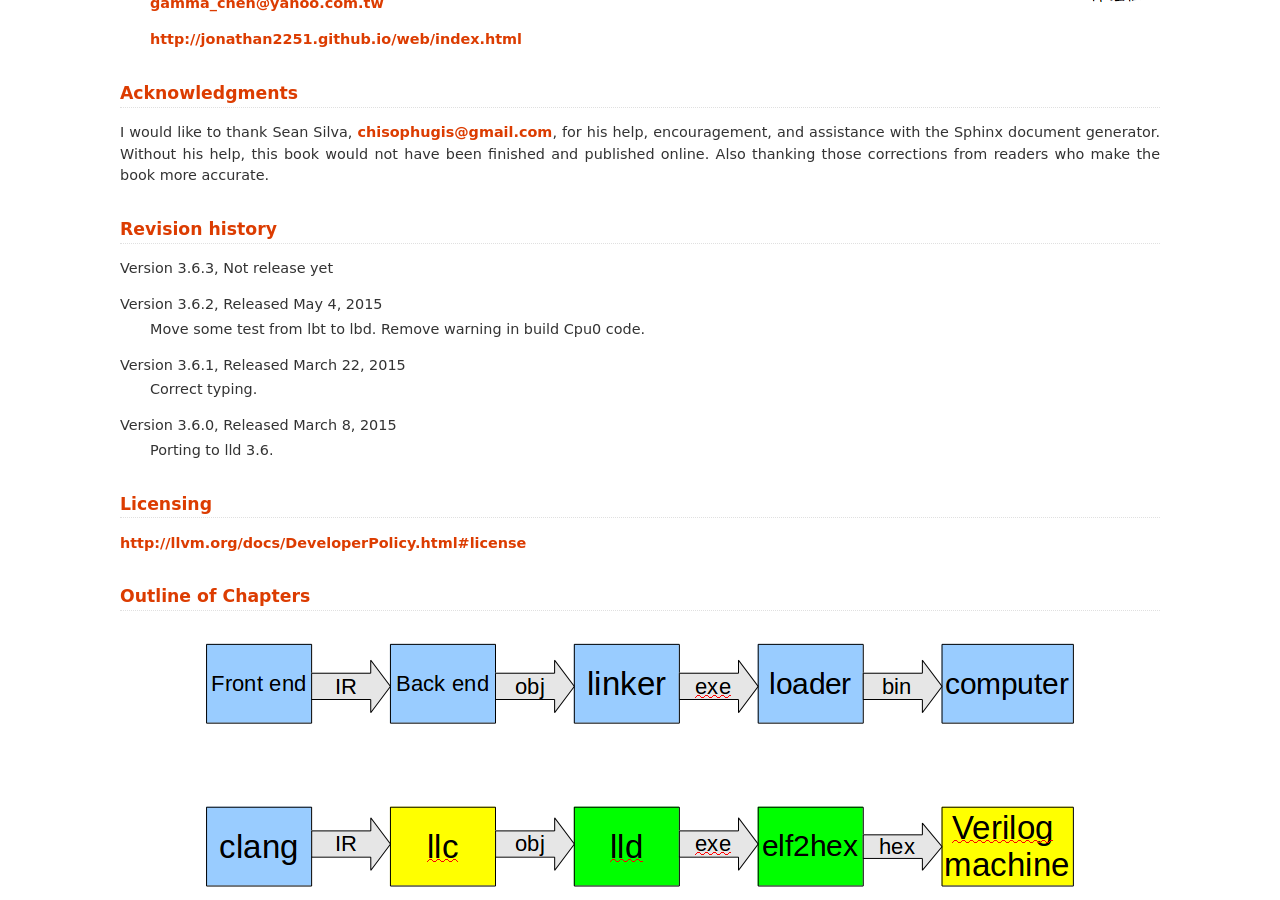
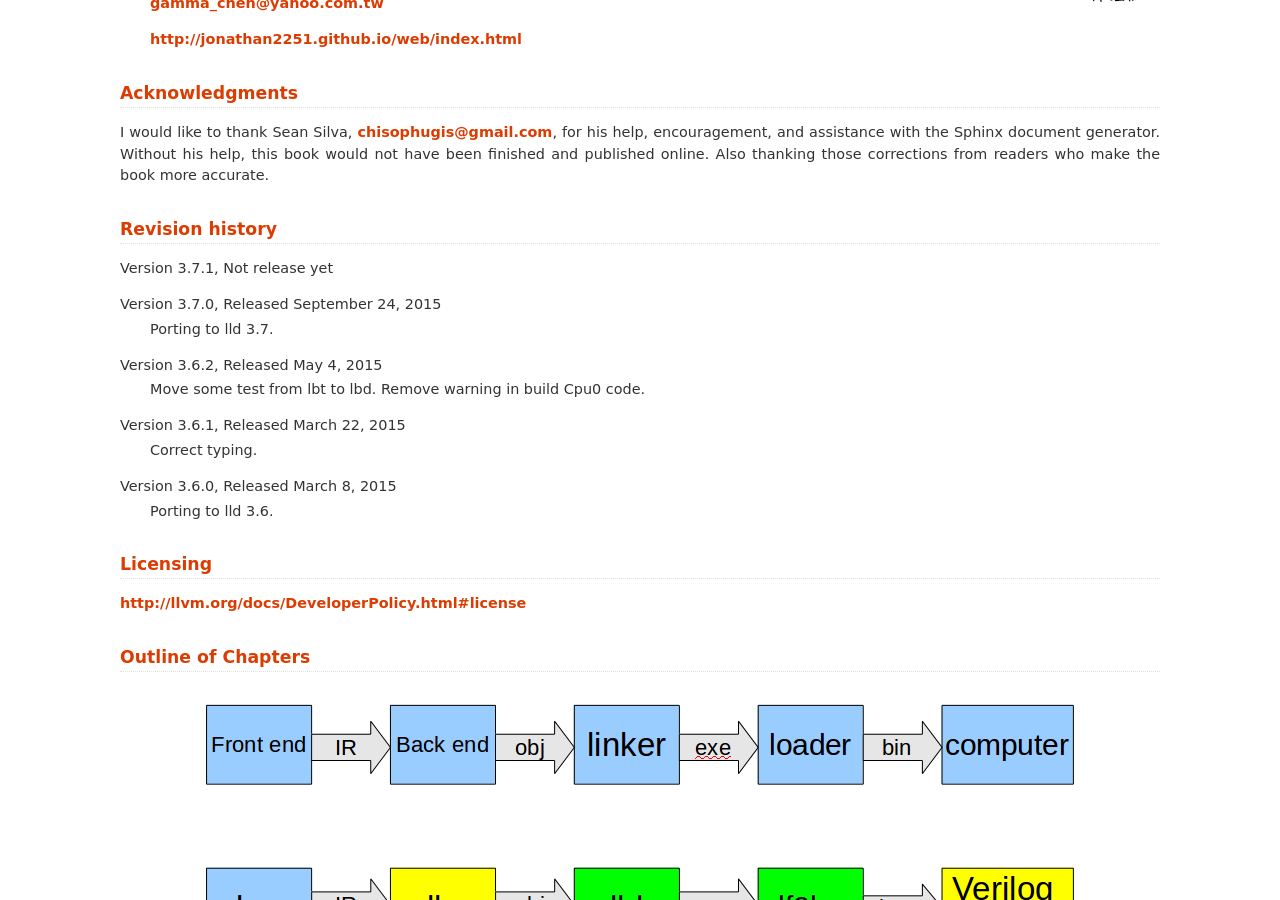
Before and after one commit to Jonathan2251/lbt, a Sphinx documentation site: the page built from source/about.rst, in a window 1280 px wide and 900 px high, scrolled down 431 px. Built offline with Sphinx 7.4.7, drawn with Linux system fonts in a browser that asks for light colours; formulas are drawn with MathJax 3.

Commit message:
llvm 3.7

```diff
--- a/source/about.rst
+++ b/source/about.rst
@@ -31,7 +31,10 @@ Also thanking those corrections from readers who make the book more accurate.
 Revision history
 ----------------
 
-Version 3.6.3, Not release yet
+Version 3.7.1, Not release yet
+
+Version 3.7.0, Released September 24, 2015
+  Porting to lld 3.7.
 
 Version 3.6.2, Released May 4, 2015
   Move some test from lbt to lbd.
--- a/source/conf.py
+++ b/source/conf.py
@@ -48,9 +48,9 @@ copyright = u'2013, LLVM'
 # built documents.
 #
 # The short X.Y version.
-version = '3.6.2'
+version = '3.7.0'
 # The full version, including alpha/beta/rc tags.
-release = '3.6.2'
+release = '3.7.0'
 
 # The language for content autogenerated by Sphinx. Refer to documentation
 # for a list of supported languages.
```
